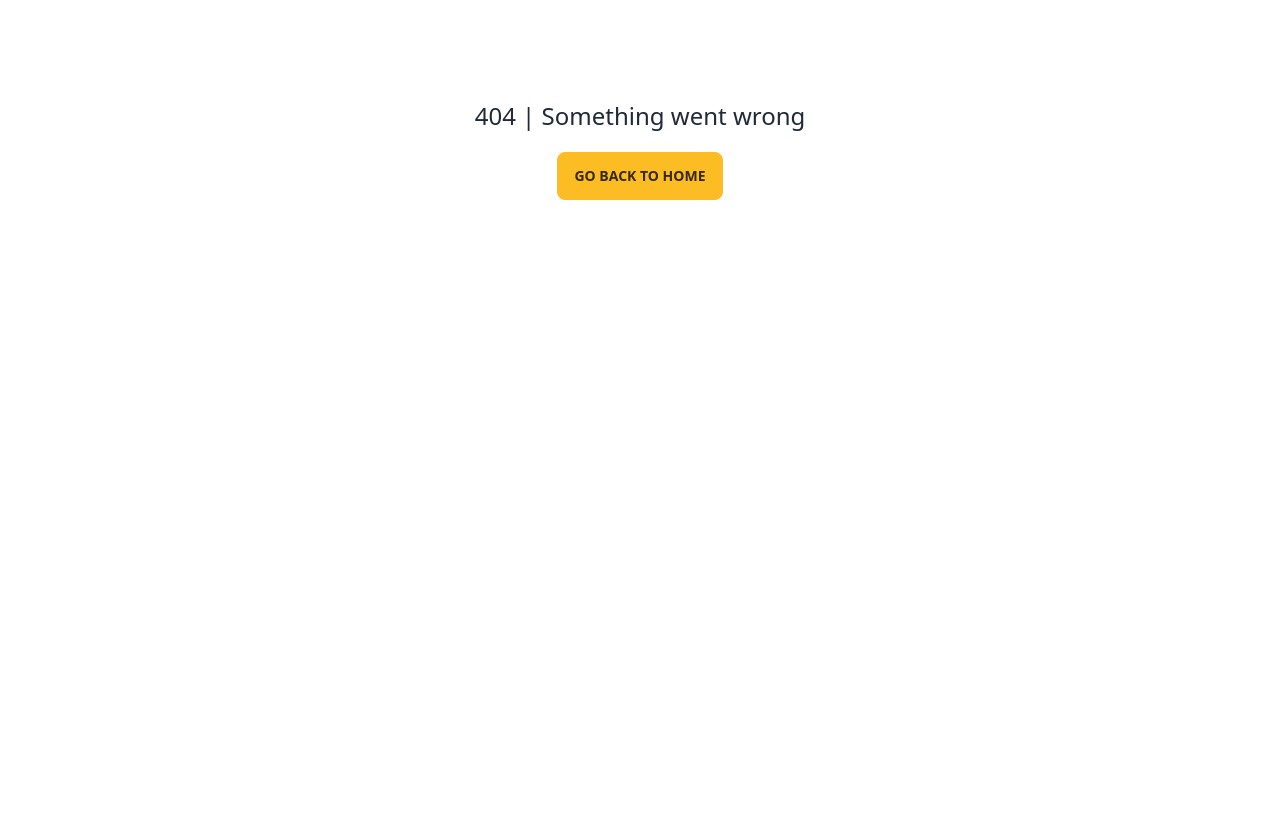
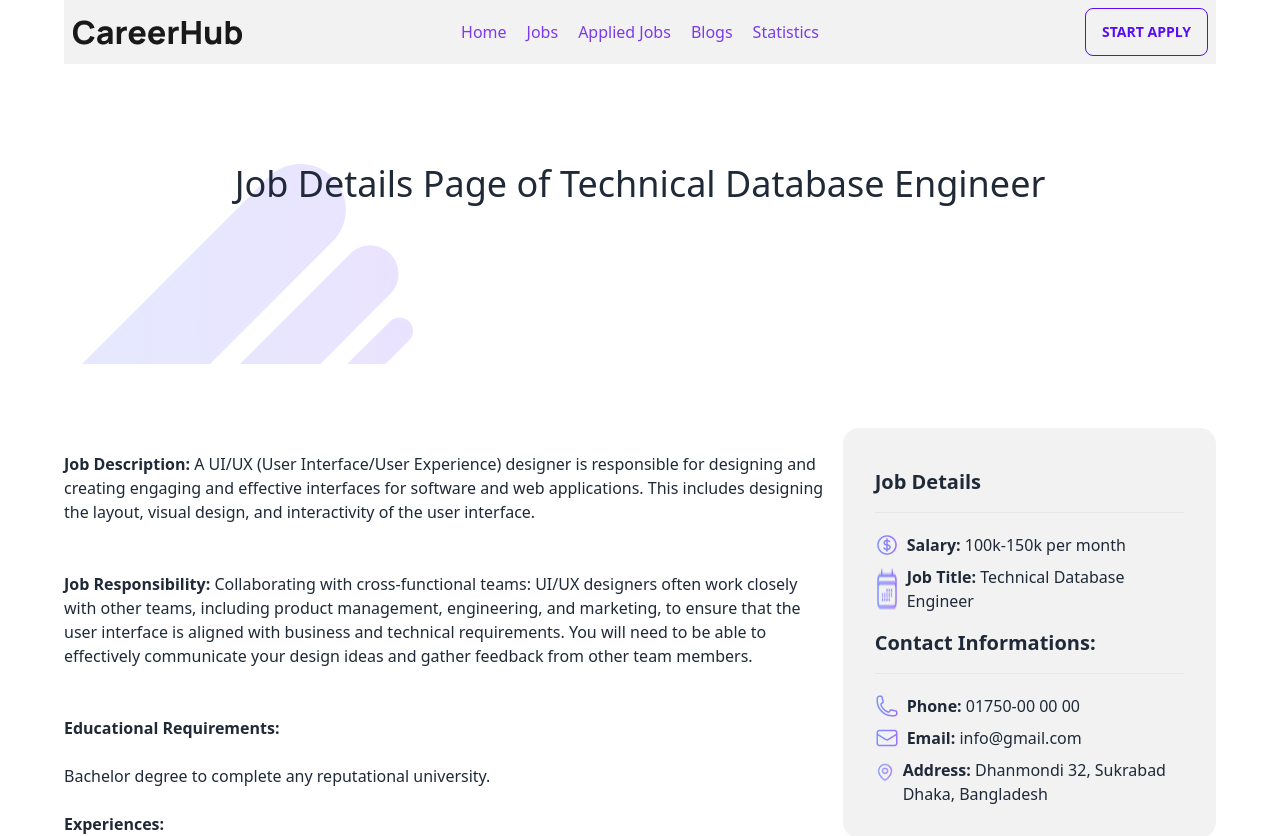
Before and after one commit to Rafiul23/react-career-hub, a React (Vite) app: page /job/1 in a window 1280 px wide. Before the commit this address had no page. Shown: the top 836 px of the page. Before the commit the page ends 800 px from the top, so only its background shows below. Built offline with nearby package versions, Linux system fonts and the light colour scheme.

Commit message:
added job details page and its design

```diff
--- a/src/Componnents/JobCard.jsx
+++ b/src/Componnents/JobCard.jsx
@@ -1,9 +1,10 @@
+import { Link } from 'react-router-dom';
 import locationIcon from '../assets/icons/location2.png'
 import salaryIcon from '../assets/icons/money.png';
 
 const JobCard = ({job}) => {
 
-    const {logo, company_name, job_title, remote_or_onsite, job_type, location, salary  } = job;
+    const {logo, company_name, job_title, remote_or_onsite, job_type, location, salary, id  } = job;
 
     return (
         <div className="p-5">
@@ -24,7 +25,9 @@ const JobCard = ({job}) => {
                             <p>{salary}</p>
                         </div>
                     </div>
+                    <Link to={`/job/${id}`}>
                     <button className="btn btn-primary">View Details</button>
+                    </Link>
                 </div>
     );
 };
--- /dev/null
+++ b/src/Componnents/JobDetails.jsx
@@ -0,0 +1,101 @@
+import { useLoaderData, useParams } from "react-router-dom";
+import BG_1 from "../assets/images/bg1.png";
+import salaryIcon from '../assets/icons/money.png';
+import titleIcon from '../assets/icons/calendar.png'
+import phoneIcon from '../assets/icons/phone.png';
+import emailIcon from '../assets/icons/email.png';
+import addressIcon from '../assets/icons/location2.png'
+
+const JobDetails = () => {
+  const jobs = useLoaderData();
+  const { id } = useParams();
+
+  const job = jobs.find((job) => job.id == id);
+
+  const {
+    logo,
+    company_name,
+    job_title,
+    remote_or_onsite,
+    job_type,
+    location,
+    salary,
+    job_description,
+    job_responsibility,
+    educational_requirements,
+    experiences,
+    contact_information,
+  } = job;
+
+  return (
+    <div>
+      <div
+        className="min-h-[200px]"
+        style={{
+          backgroundImage: `url(${BG_1})`,
+          backgroundRepeat: "no-repeat",
+        }}
+      >
+        <h2 className="text-4xl text-center mt-[100px] font-medium">
+          Job Details Page of {job_title}
+        </h2>
+      </div>
+      <div className="grid md:grid-cols-3 grid-cols-1 gap-4 my-16">
+        <div className="col-span-2">
+          <p className="py-6">
+            <span className="font-bold">Job Description: </span>
+            {job_description}
+          </p>
+          <p className="py-6">
+            <span className="font-bold">Job Responsibility: </span>
+            {job_responsibility}
+          </p>
+          <p className="font-bold py-6">Educational Requirements: </p>
+          <p>{educational_requirements}</p>
+          <p className="font-bold py-6">Experiences: </p>
+          <p>{experiences}</p>
+        </div>
+
+        <div className="col-span-1">
+          <div className="card bg-base-200">
+            <div className="card-body">
+              <h2 className="card-title my-2">Job Details</h2>
+              <hr />
+
+              <div className="flex mt-3">
+                <img src={salaryIcon} className="mr-2" alt="salary" />
+                <p><span className="font-bold">Salary: </span>{salary} per month</p>
+              </div>
+
+              <div className="flex">
+                <img src={titleIcon} className="mr-2" alt="job-title" />
+                <p><span className="font-bold">Job Title: </span>{job_title}</p>
+              </div>
+
+
+              <h2 className="card-title my-2">Contact Informations:</h2>
+              <hr />
+              <div className="flex mt-3">
+                <img src={phoneIcon} className="mr-2" alt="phone" />
+                <p><span className="font-bold">Phone: </span>{contact_information.phone}</p>
+              </div>
+              <div className="flex">
+                <img src={emailIcon} className="mr-2" alt="email" />
+                <p><span className="font-bold">Email: </span>{contact_information.email}</p>
+              </div>
+              <div className="flex">
+                <img src={addressIcon} className="mr-2 w-5 h-5 mt-1" alt="address" />
+                <p><span className="font-bold">Address: </span>{contact_information.address}</p>
+              </div>
+
+
+            </div>
+          </div>
+          <button className="btn btn-primary my-4 w-full">Apply Now</button>
+        </div>
+      </div>
+    </div>
+  );
+};
+
+export default JobDetails;
--- a/src/main.jsx
+++ b/src/main.jsx
@@ -12,6 +12,7 @@ import AppliedJobs from './Componnents/AppliedJobs';
 import Blogs from './Componnents/Blogs';
 import Statistics from './Componnents/Statistics';
 import ErrorPage from './Componnents/ErrorPage';
+import JobDetails from './Componnents/JobDetails';
 
 
 const router = createBrowserRouter([
@@ -39,6 +40,11 @@ const router = createBrowserRouter([
       {
         path: 'statistics',
         element: <Statistics></Statistics>
+      },
+      {
+        path: '/job/:id',
+        element: <JobDetails></JobDetails>,
+        loader: ()=> fetch('../public/data/jobs.json')
       }
     ]
   },
```
